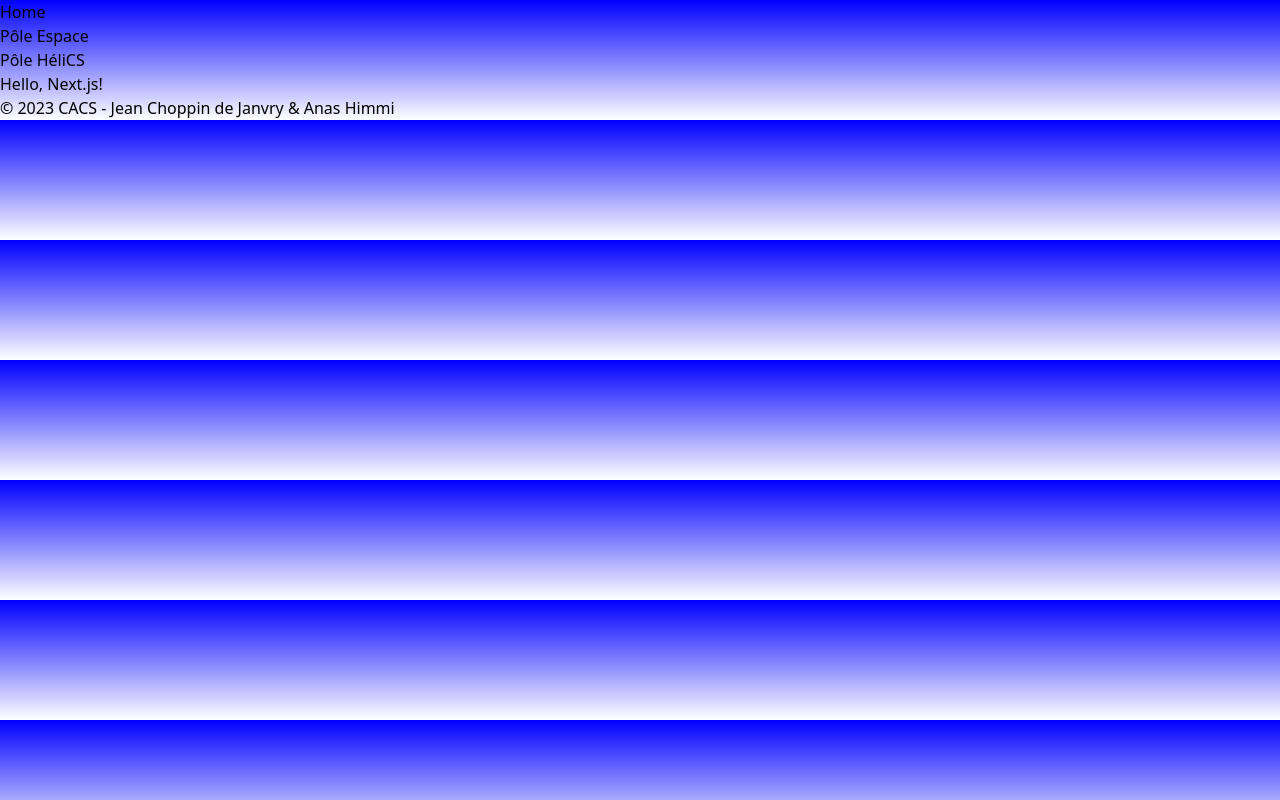
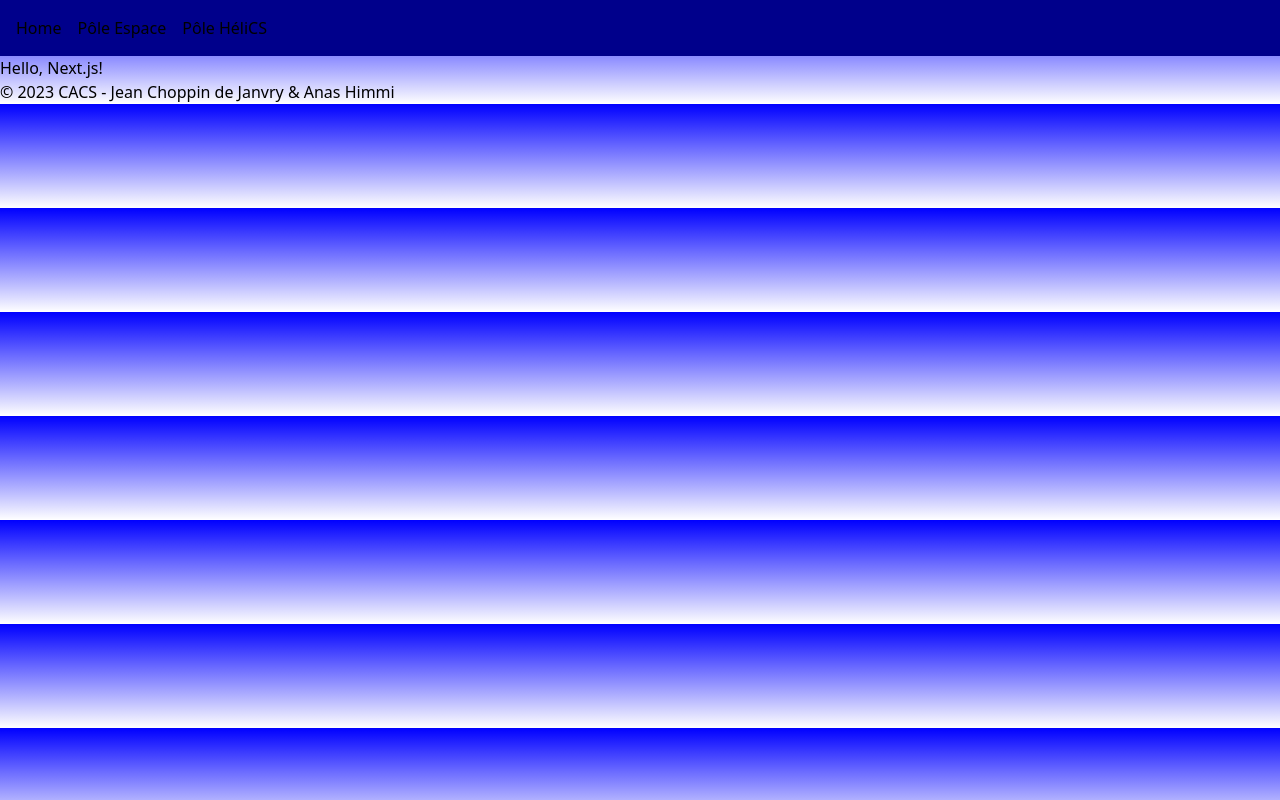
Before and after one commit to JeanCHDJdev/website-cacs, a Next.js app in the folder front-espace/: page /PoleEspace in a window 1280 px wide. Built offline with nearby package versions, Linux system fonts and the light colour scheme.

Commit message:
getting a navbar

```diff
--- a/front-espace/app/global_layout/Navbar.tsx
+++ b/front-espace/app/global_layout/Navbar.tsx
@@ -1,17 +1,16 @@
-
 import React from 'react';
 
 const Navbar: React.FC = () => {
     return (
-    <nav>
-      <ul>
-        <li>
+        <nav style={{ display: 'flex', flexDirection: 'row', alignItems: 'center', backgroundColor: 'darkblue', padding: '1rem', position: 'sticky', top: 0 }}>
+            <ul style={{ display: 'flex', listStyleType: 'none', padding: 0 }}>
+                <li style={{ marginRight: '1rem' }}>
                     <a href="/">Home</a>
                 </li>
-        <li>
+                <li style={{ marginRight: '1rem' }}>
                     <a href="/PoleEspace">Pôle Espace</a>
                 </li>
-        <li>
+                <li style={{ marginRight: '1rem' }}>
                     <a href="/PoleHelics">Pôle HéliCS</a>
                 </li>
             </ul>
--- a/front-espace/app/layout.tsx
+++ b/front-espace/app/layout.tsx
@@ -7,7 +7,7 @@ import Footer from './global_layout/Footer'
 const inter = Inter({ subsets: ['latin'] })
 
 export const metadata: Metadata = {
-  title: 'Create Next App',
+  title: 'using Next.js with Tailwind CSS',
   description: 'Generated by create next app',
 }
 
```
Lines whose indentation alone changed are shown as unchanged.
